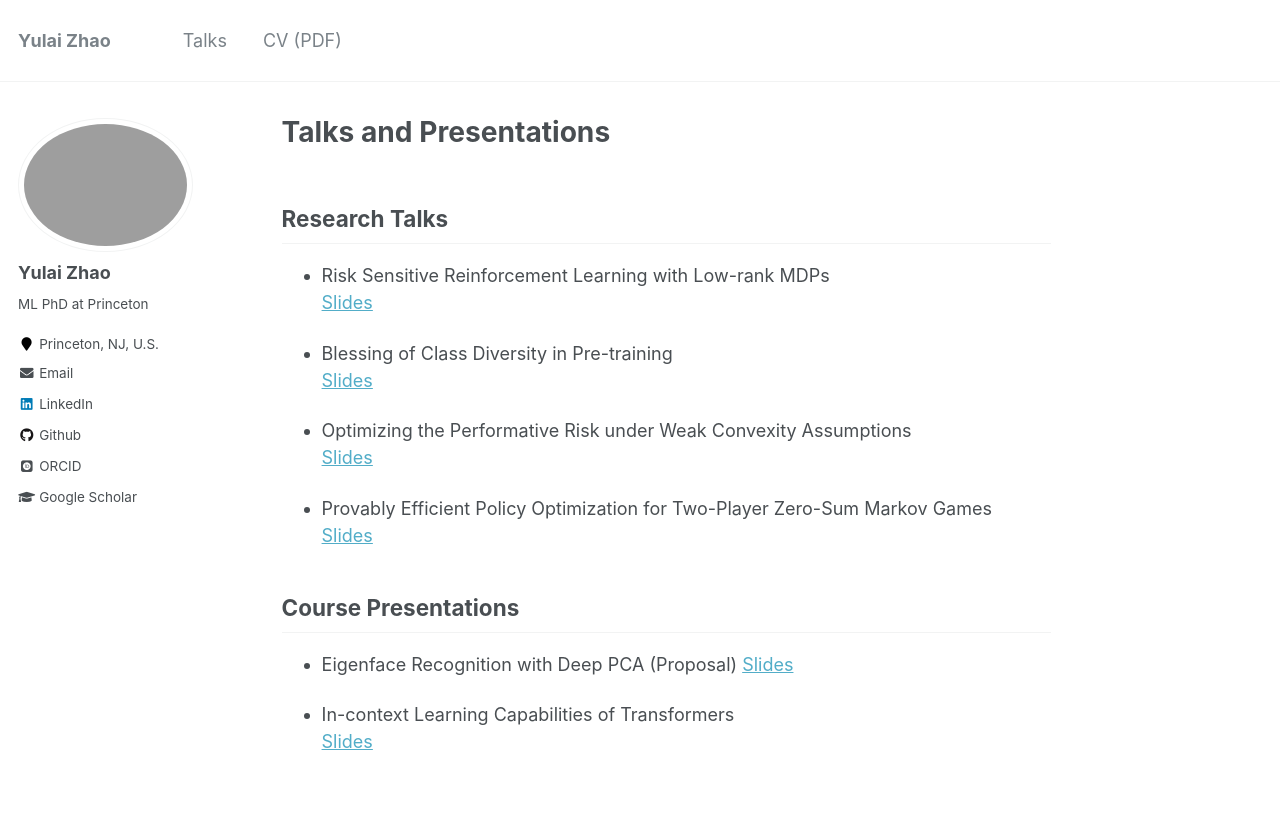
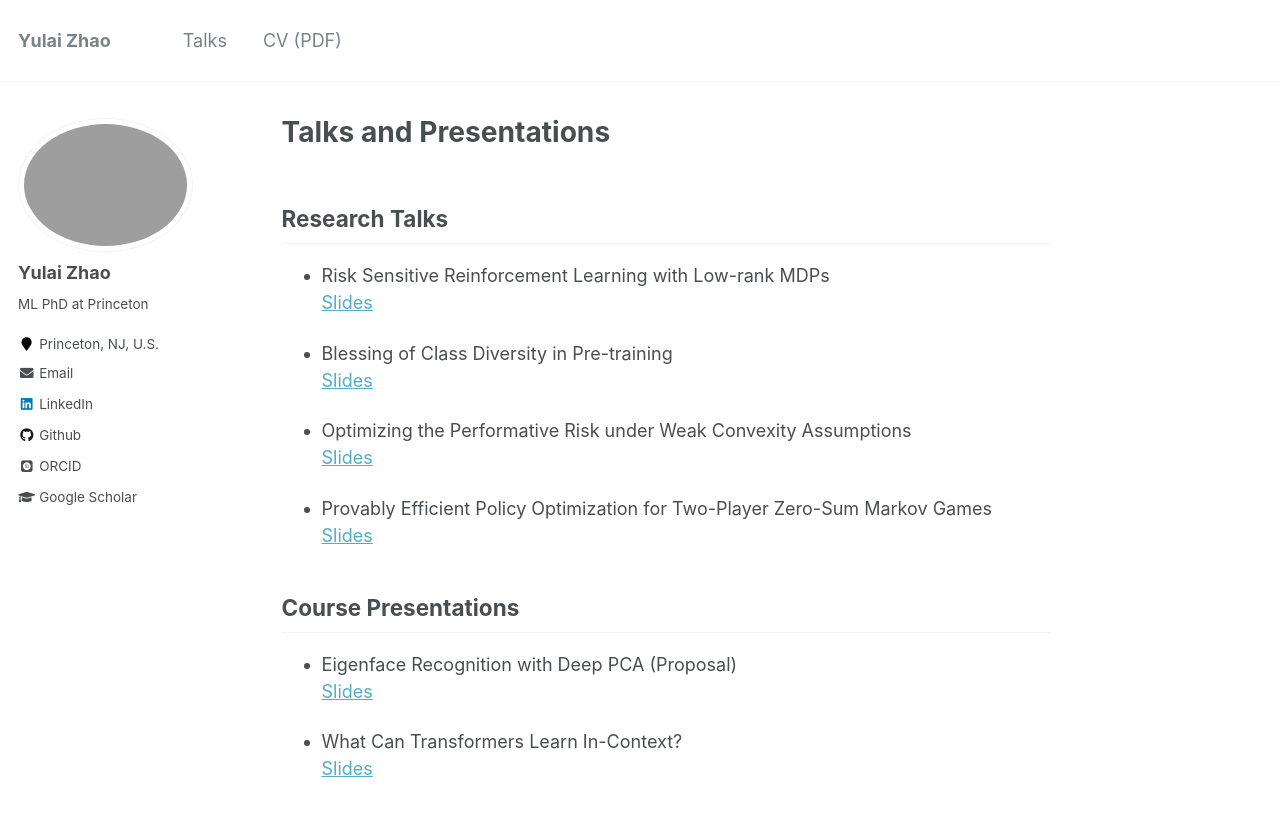
Before and after one commit to zhaoyl18/zhaoyl18.github.io, a Jekyll site: the page built from _pages/talks.md, in a window 1280 px wide and 968 px high. Shown: the top 816 px of the window. Built offline with Jekyll 4.4.1, drawn with Linux system fonts in a browser that asks for light colours; some web fonts are replaced.

Commit message:
update CV and talks

```diff
--- a/_pages/talks.html
+++ b/_pages/talks.html
@@ -289,7 +289,7 @@ pre[data-line] .line-highlight[data-end]:after {
 <a href="https://yulaizhao.com/files/slides_ECE571_proposal.pdf">Slides</a></p>
 </li>
 <li>
-<p>In-context Learning Capabilities of Transformers<br>
+<p>What Can Transformers Learn In-Context?<br>
 <a href="https://yulaizhao.com/files/slides_in_context_learning.pdf">Slides</a></p>
 </li>
 </ul>
--- a/_pages/talks.md
+++ b/_pages/talks.md
@@ -27,5 +27,5 @@ redirect_from:
 * Eigenface Recognition with Deep PCA (Proposal)
 [Slides](https://yulaizhao.com/files/slides_ECE571_proposal.pdf)
 
-* In-context Learning Capabilities of Transformers
+* What Can Transformers Learn In-Context?
 [Slides](https://yulaizhao.com/files/slides_in_context_learning.pdf)
```
Also changed, not shown: 1 other file.
